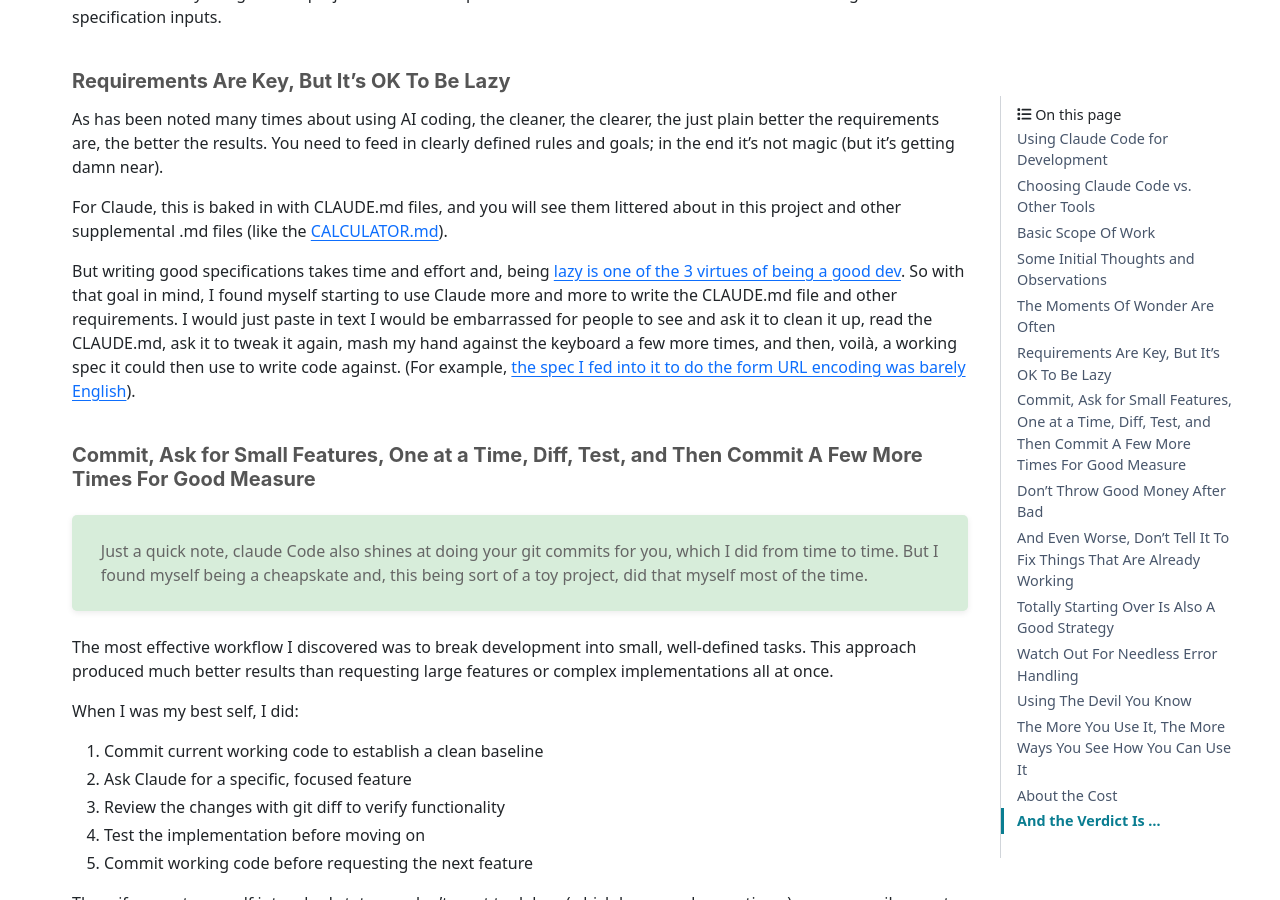
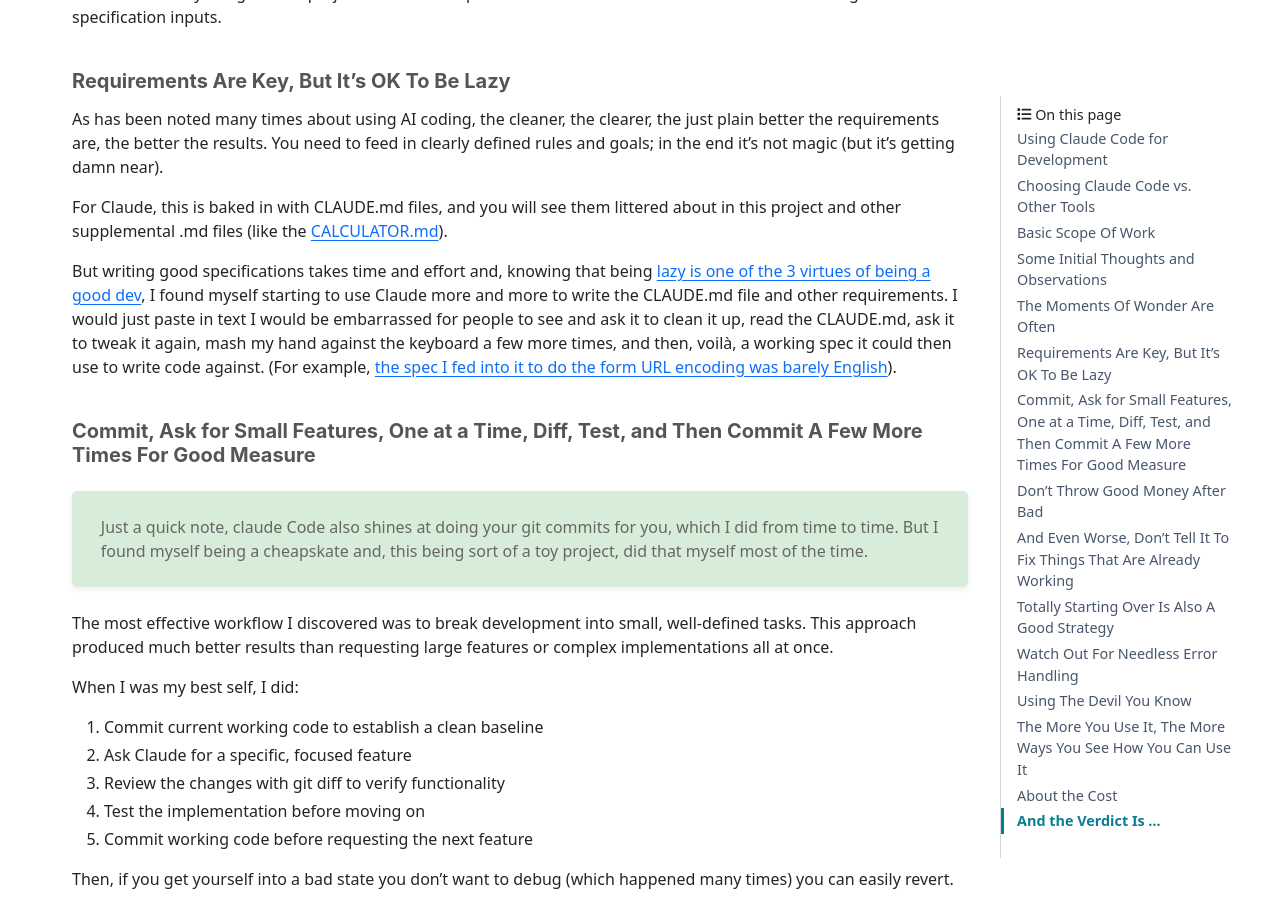
Before and after one commit to nba-comeback-calculator/nba-comeback-calculator, a Sphinx documentation site: the page built from docs/frontend/source/analysis/using_claude_code.rst, in a window 1280 px wide and 900 px high, scrolled down 3011 px. Built offline with Sphinx 7.4.7 and the PyData theme 0.15.4, drawn with Linux system fonts in a browser that asks for light colours; nearby versions of some CDN libraries; comment, search, counter and statistics services are not loaded.

```diff
--- a/docs/frontend/source/analysis/using_claude_code.rst
+++ b/docs/frontend/source/analysis/using_claude_code.rst
@@ -199,14 +199,14 @@
 in this project and other supplemental .md files (like the `CALCULATOR.md
 <https://github.com/nba-comeback-calculator/nba-comeback-calculator/blob/main/docs/frontend/source/_static/CALCULATOR.md>`_).
 
-But writing good specifications takes time and effort and, being `lazy is one of the 3
-virtues of being a good dev <https://thethreevirtues.com/>`_.  So with that goal in
-mind, I found myself starting to use Claude more and more to write the CLAUDE.md file
-and other requirements.  I would just paste in text I would be embarrassed for people
-to see and ask it to clean it up, read the CLAUDE.md, ask it to tweak it again, mash my
-hand against the keyboard a few more times, and then, voilà, a working spec it could
-then use to write code against.  (For example, :ref:`the spec I fed into it to do the
-form URL encoding was barely English <url-mashup>`).
+But writing good specifications takes time and effort and, knowing that being `lazy is
+one of the 3 virtues of being a good dev <https://thethreevirtues.com/>`_, I found
+myself starting to use Claude more and more to write the CLAUDE.md file and other
+requirements.  I would just paste in text I would be embarrassed for people to see and
+ask it to clean it up, read the CLAUDE.md, ask it to tweak it again, mash my hand
+against the keyboard a few more times, and then, voilà, a working spec it could then
+use to write code against.  (For example, :ref:`the spec I fed into it to do the form
+URL encoding was barely English <url-mashup>`).
 
 .. _commit-ask-for-small-features:
 
```
